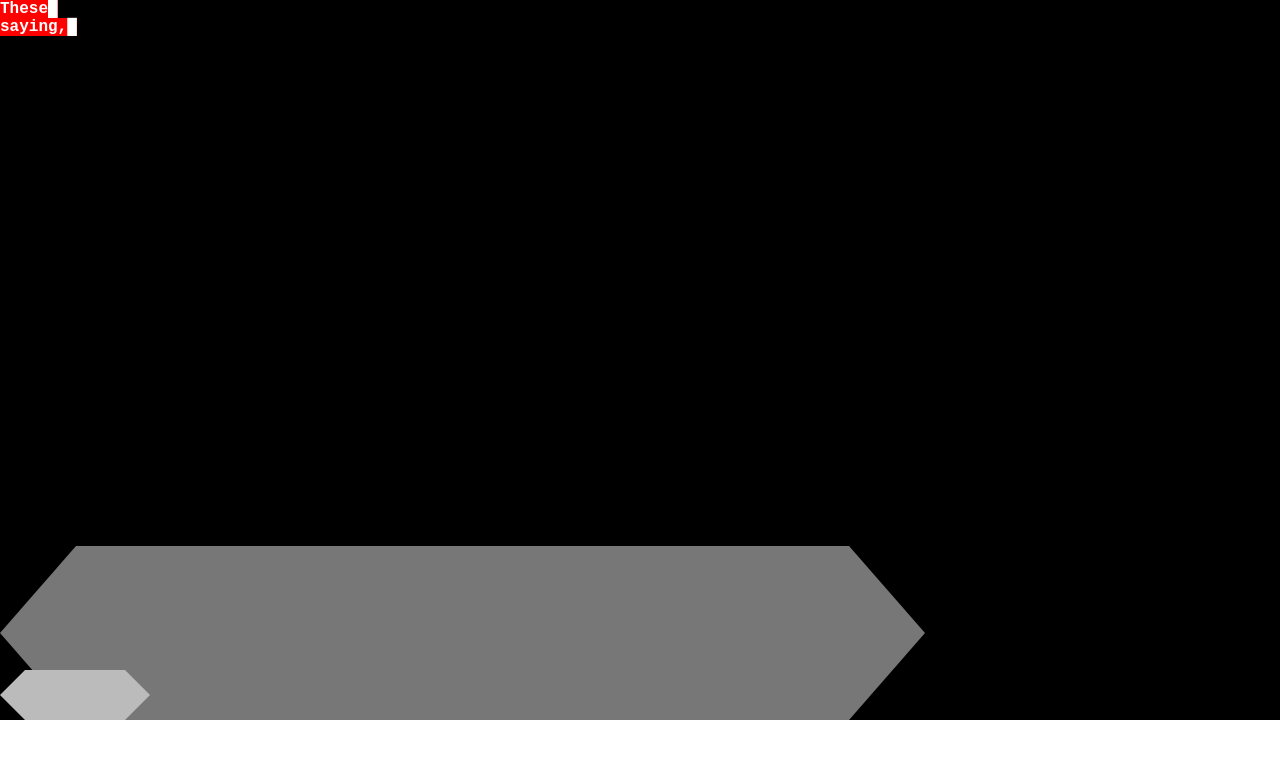
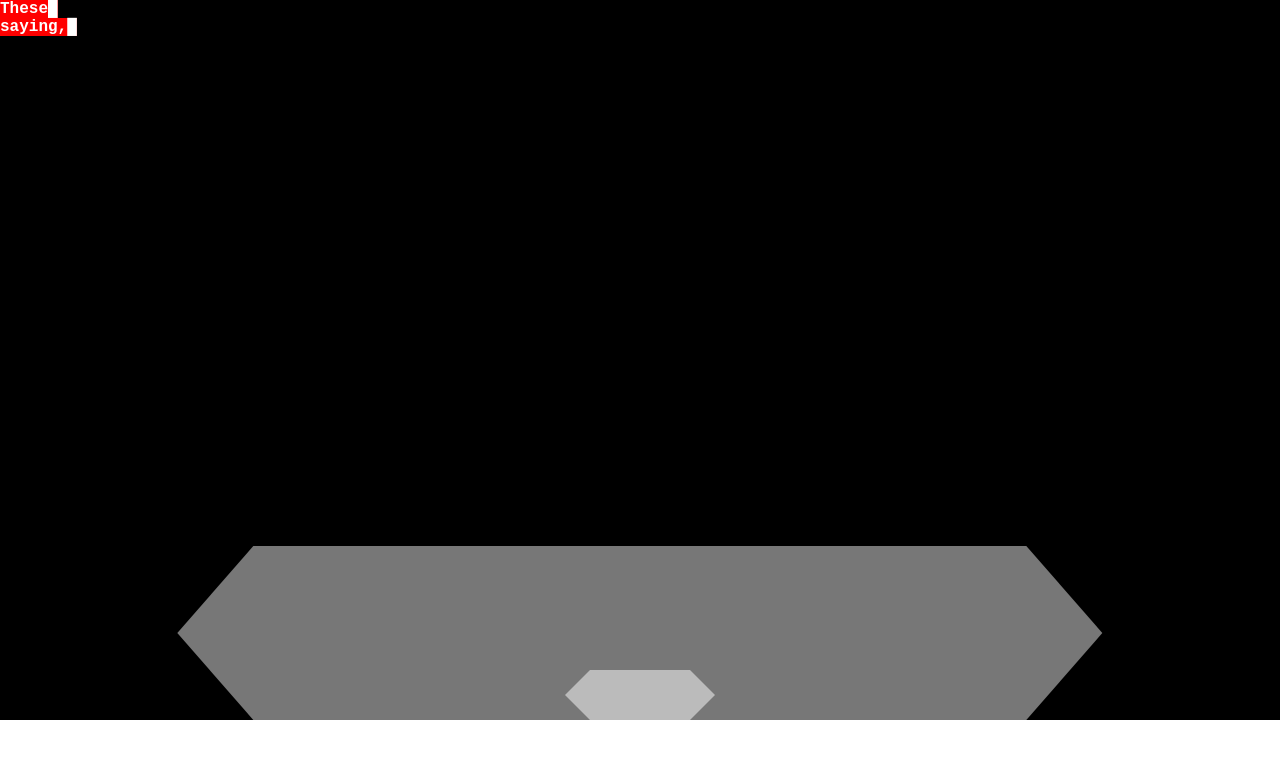
Before and after one commit to friendsim2/friendsim2.github.io, a plain HTML site: page index.html in a window 1280 px wide. Drawn offline with Linux system fonts and the light colour scheme.

Commit message:
Update style.css

```diff
--- a/style.css
+++ b/style.css
@@ -14,7 +14,8 @@ p {
 #textbox > * {
   position: absolute;
   bottom: 0px;
-  margin: 0 auto;
+  left: 50%;
+  transform: translate(-50%, 0%);
 }
 
 #dialogueText {
```
